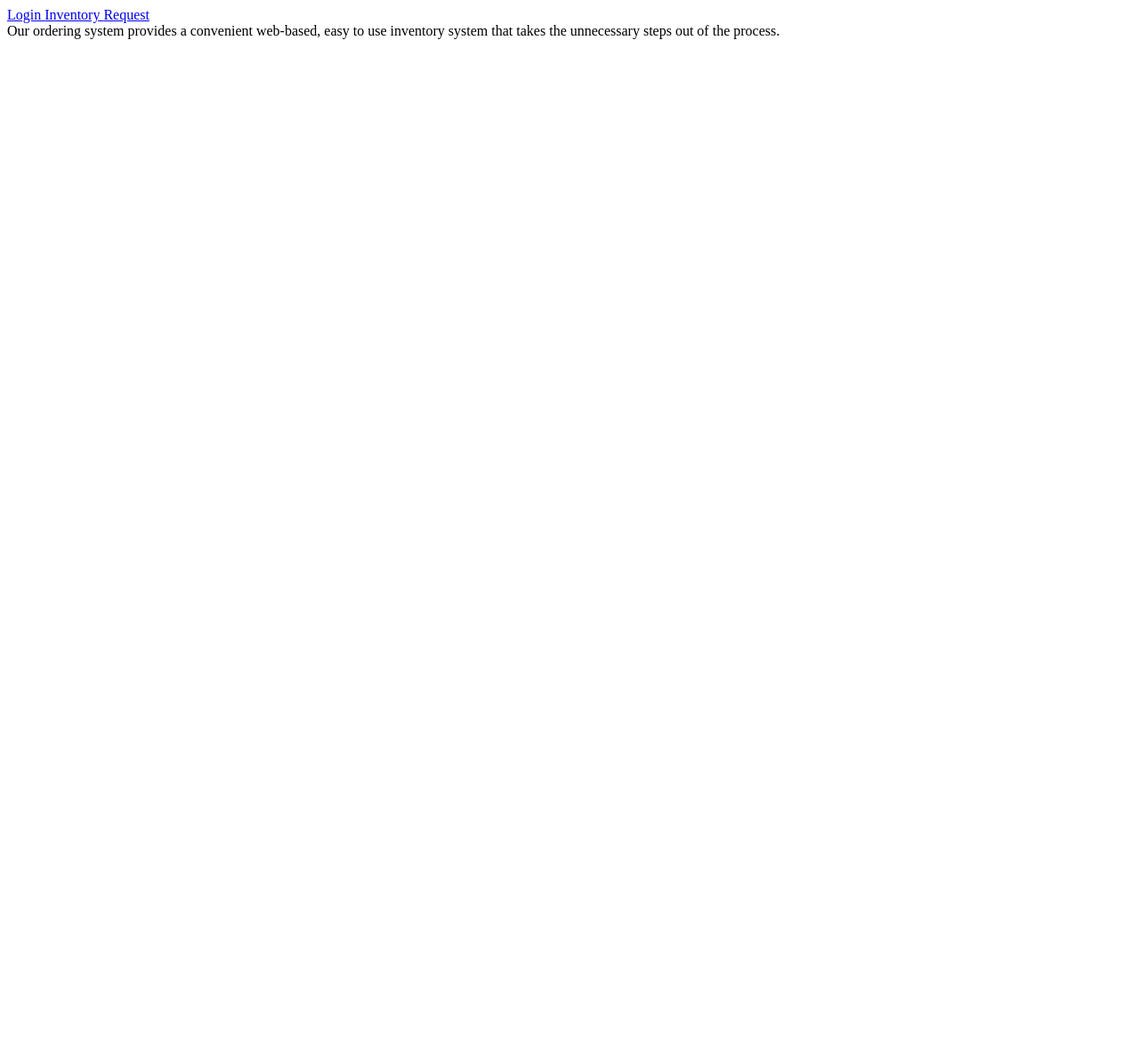
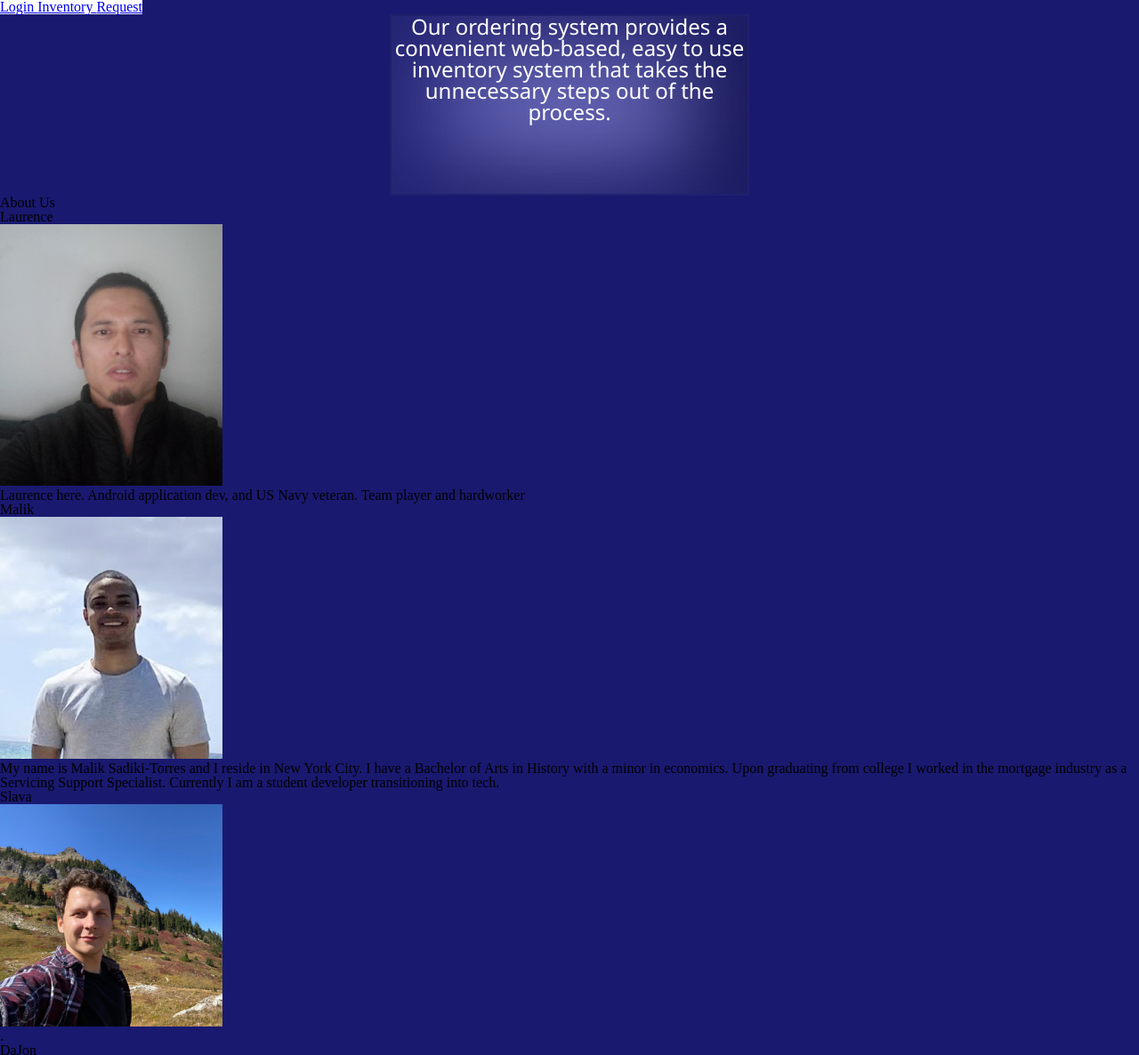
Before and after one commit to XYZ-Corporation/Inventory-Tracker, a plain HTML site: page about-us.html in a window 1280 px wide. Shown: the top 1186 px of the page at 89% size. Before the commit the page ends 800 px from the top, so only its background shows below. Drawn offline with nearby package versions, Linux system fonts and the light colour scheme.

Commit message:
added photos and HTML structure for aboutUs

```diff
--- a/about-us.html
+++ b/about-us.html
@@ -4,6 +4,8 @@
   <meta charset="UTF-8">
   <meta http-equiv="X-UA-Compatible" content="IE=edge">
   <meta name="viewport" content="width=device-width, initial-scale=1.0">
+  <link rel="stylesheet" href="css/reset.css">
+  <link rel="stylesheet" href="css/aboutUs.css">
   <title>XYZ Corporation</title>
 </head>
 <header>
@@ -15,6 +17,39 @@
 </header>
 <body>
   <article>Our ordering system provides a convenient web-based, easy to use inventory system that takes the unnecessary steps out of the process.</article>
+  <h1>About Us</h1>
+
+  <section>
+    <h2>Laurence</h2>
+    <img src="img/Laurence.jpg" alt="Laurence">
+    <p>Laurence here.  Android application dev, and US Navy veteran. Team player and hardworker</p>
+  </section>
+
+  <section>
+    <h2>Malik</h2>
+    <img src="img/Malik.png" alt="Malik">
+    <p>My name is Malik Sadiki-Torres and I reside in New York City. I have a Bachelor of Arts in History with a minor in economics. Upon graduating from college I worked in the mortgage industry as a Servicing Support Specialist. Currently I am a student developer transitioning into tech.</p>
+  </section>
+
+  <section>
+    <h2>Slava</h2>
+    <img src="img/Slava.jpg" alt="Slava">
+    <p>.</p>
+  </section>
+
+  <section>
+    <h2>DaJon</h2>
+    <img src="img/DaJon.jpg" alt="DaJon">
+    <p>My name is DaJon Ewing. I am a software developer and US Navy veteran residing in Port Orchard, Wa with a background in Logistical Operations and Inventory Management. I am dedicated to making a difference in the constantly evolving tech industry through software development.</p>
+  </section>
+
+  <section>
+    <h2>Ryan</h2>
+    <img src="img/Ryan.png" alt="Ryan">
+    <p>My name is Ryan Lee. I have a background in Geo-Physics and working in labs prior to pivoting into software engineering through Code Fellows.</p>
+  </section>
+
+
 
   <script src="https://cdn.jsdelivr.net/npm/chart.js@4.2.1/dist/chart.umd.min.js"></script>
   <script src="js/app.js"></script>
--- a/css/aboutUs.css
+++ b/css/aboutUs.css
@@ -0,0 +1,35 @@
+body {
+  background-color: midnightblue;
+}
+
+
+article {
+  display: block;
+  margin-left: auto;
+  margin-right: auto;
+  border-style: inset;
+  text-align: center;
+  font-family:'Segoe UI', Tahoma, Geneva, Verdana, sans-serif;
+  font-size:x-large;
+  color: white;
+  /* below is copied fm somwer n edited*/
+  width: 400px;
+  height: 200px;
+  background-color: rgb(107, 107, 187);
+  border: solid 2px rgb(32, 32, 109);
+  box-shadow:
+    inset 60px 0 120px rgb(35, 35, 116),
+    inset -60px 0 120px rgb(15, 15, 75);
+}
+
+section img
+{
+  width: 250px;
+}
+
+span {
+  background-color: white;
+}
+a {
+  background-color: white;
+}
```
Also changed, not shown: img/DaJon.jpg (added), img/Laurence.jpg (added), img/Malik.png (added), img/Ryan.png (added), img/Slava.jpg (added).
